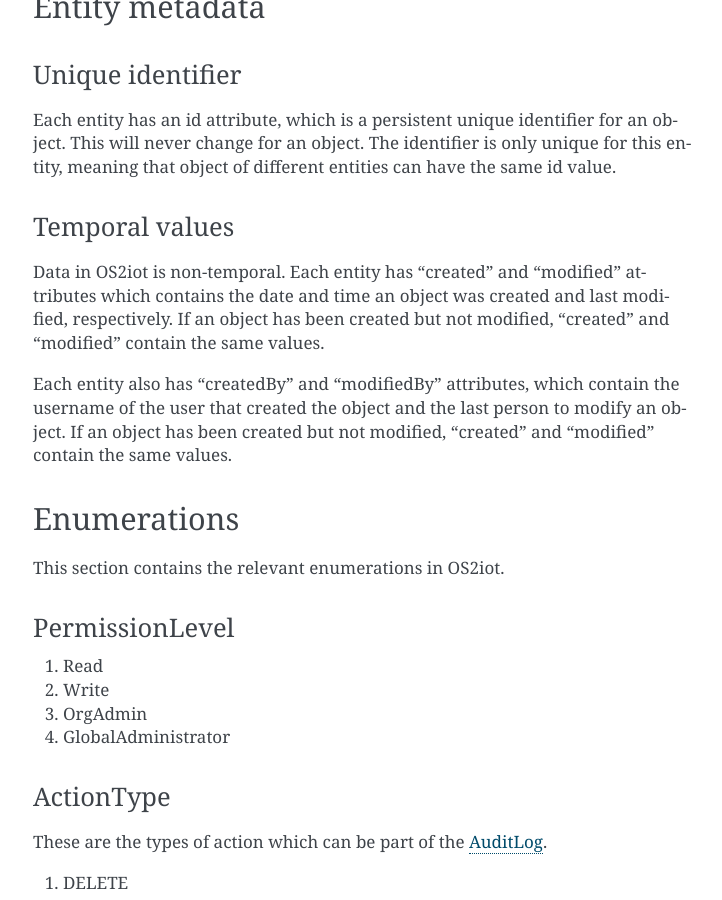
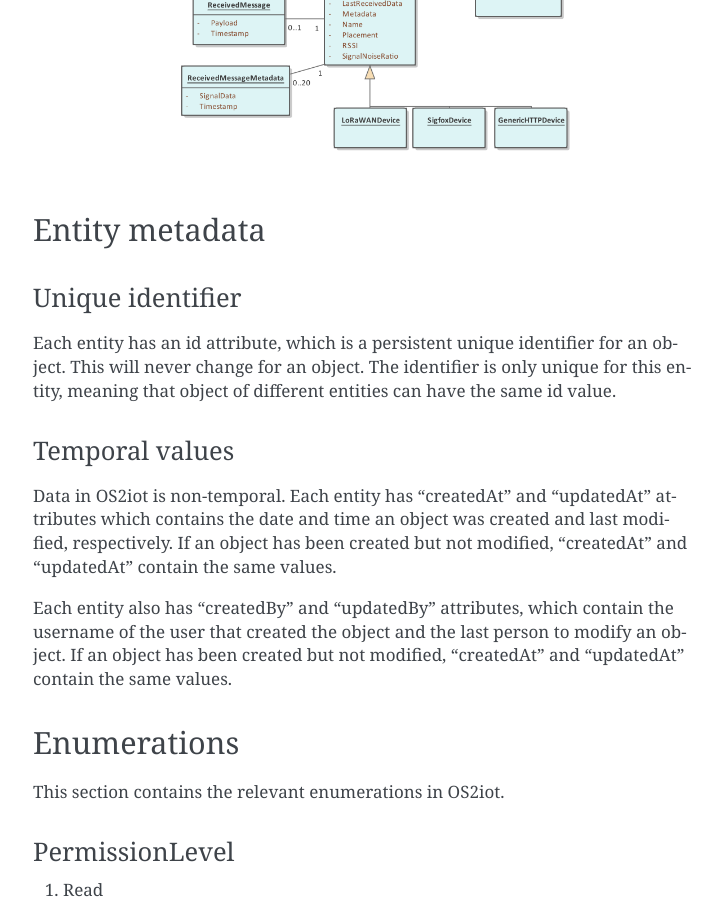
Before and after one commit to OS2iot/OS2iot-docs, a Sphinx documentation site: the page built from source/logical-data-model/logical-datamodel.rst, in a window 1280 px wide and 900 px high, scrolled down 1008 px. Shown: the whole window, without its empty margins (387-1109 px from the left). Built offline with Sphinx 7.4.7, drawn with Linux system fonts in a browser that asks for light colours.

Commit message:
Update ER-diagram

```diff
--- a/source/logical-data-model/logical-datamodel.rst
+++ b/source/logical-data-model/logical-datamodel.rst
@@ -41,15 +41,15 @@
 Temporal values
 ~~~~~~~~~~~~~~~
 
-Data in OS2iot is non-temporal. Each entity has "created" and "modified"
+Data in OS2iot is non-temporal. Each entity has "createdAt" and "updatedAt"
 attributes which contains the date and time an object was created and
 last modified, respectively. If an object has been created but not
-modified, "created" and "modified" contain the same values.
+modified, "createdAt" and "updatedAt" contain the same values.
 
-Each entity also has "createdBy" and "modifiedBy" attributes, which
+Each entity also has "createdBy" and "updatedBy" attributes, which
 contain the username of the user that created the object and the last
 person to modify an object. If an object has been created but not
-modified, "created" and "modified" contain the same values.
+modified, "createdAt" and "updatedAt" contain the same values.
 
 Enumerations
 ------------
@@ -184,9 +184,4 @@
 5. RadioPlanningFrame
 6. Sensitv2
 
-.. |image0| image:: ./media/image3.emf
-   :width: 1.51111in
-   :height: 0.23194in
 .. |image1| image:: ./media/image4.png
-   :width: 6.56806in
-   :height: 3.78681in
```
Also changed, not shown: source/logical-data-model/media/image4.png.
